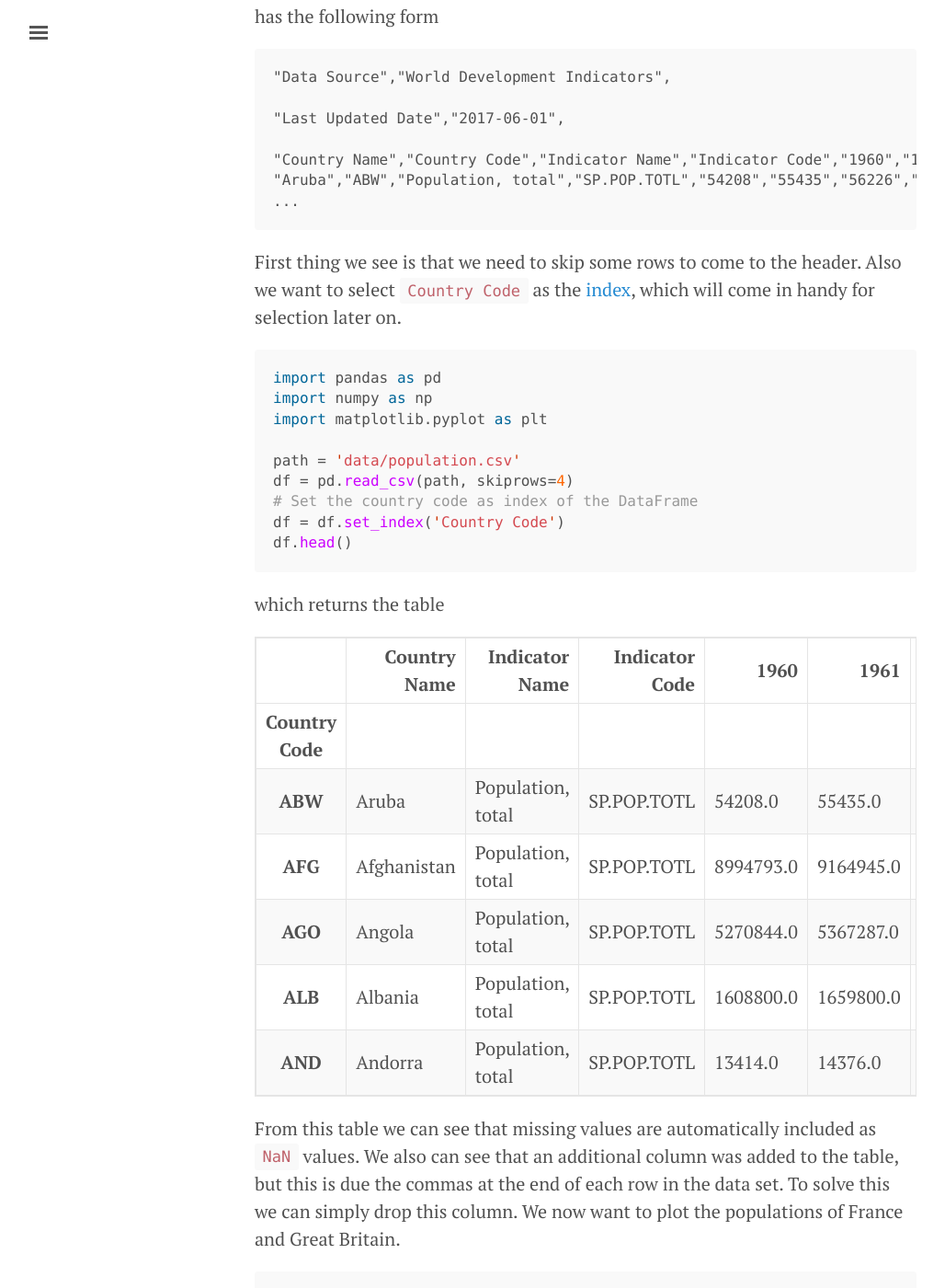
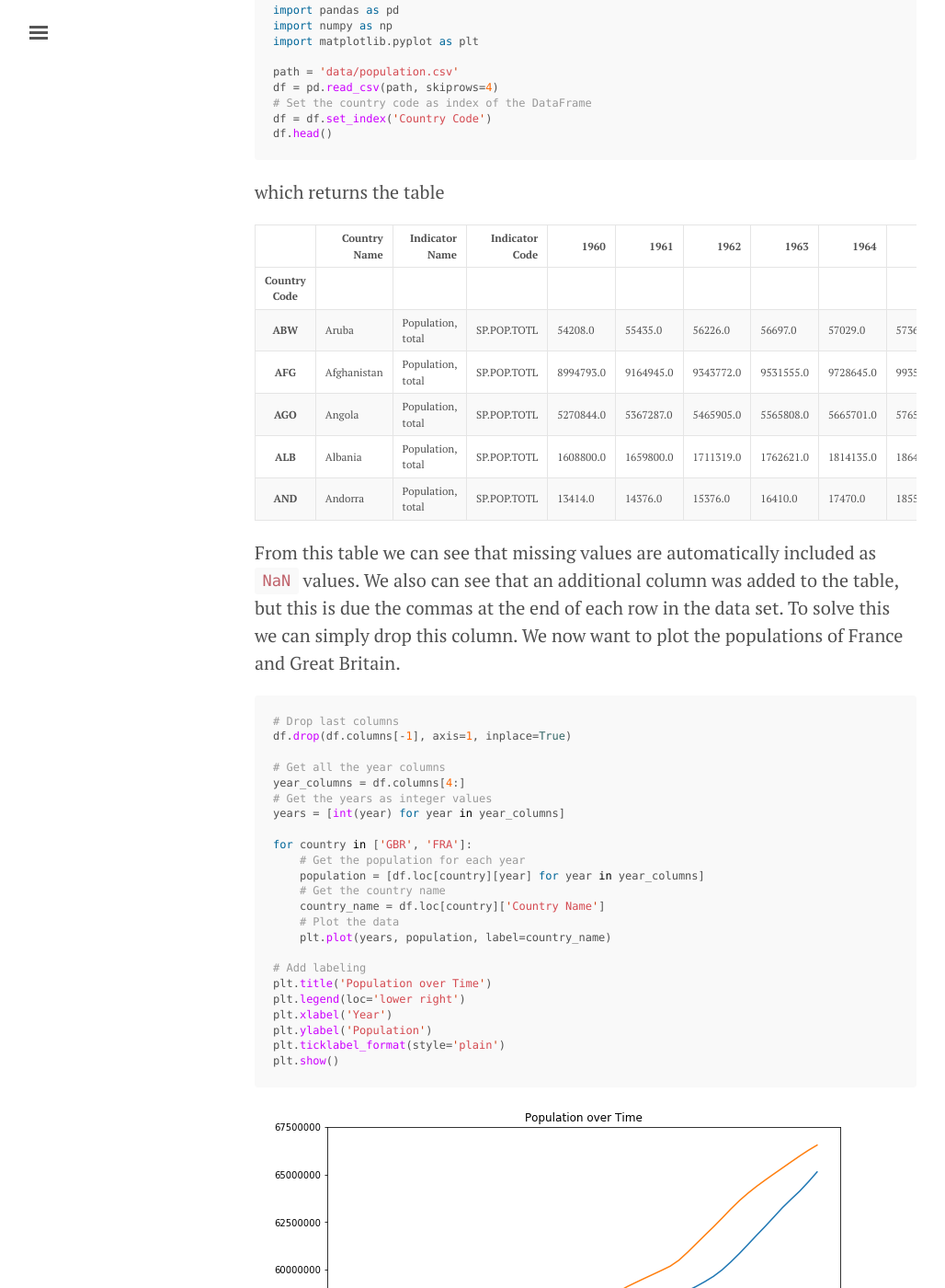
Before and after one commit to njanakiev/njanakiev.github.io, a Jekyll site: the page built from _posts/2017-06-24-csv-in-python.md, in a window 1280 px wide and 1400 px high, scrolled down 5524 px. Shown: the whole window at 92% size, without its empty margins (3-1031 px from the left). Built offline with Jekyll 4.4.1, drawn with Linux system fonts in a browser that asks for light colours; comment, search, counter and statistics services are not loaded.

Commit message:
Update style

```diff
--- a/_config.yml
+++ b/_config.yml
@@ -22,7 +22,7 @@ twitterurl: 'https://twitter.com/njanakiev'
 githuburl: 'https://github.com/njanakiev'
 paramcookieurl: 'http://parametriccookie.tumblr.com/'
 
-gems:
+plugins:
   - jekyll-sitemap
   - jekyll-seo-tag
   - jekyll-feed
--- a/css/style.css
+++ b/css/style.css
@@ -51,9 +51,12 @@
 table {
   display: block;
   overflow: auto;
+  font-size: .58rem;
+  border: none;
 }
 
 pre {
+  font-size: .6rem;
   overflow: auto;
   white-space: pre;
 }
```
Also changed, not shown: Gemfile.lock, 1 other file.
